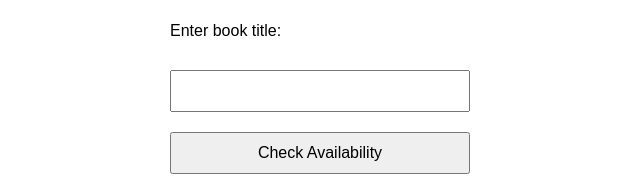
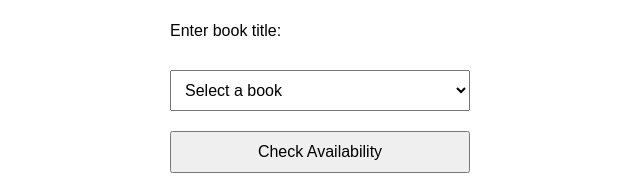
Before and after one commit to Swathysuriyababu12/Book-Availibility-Finder, a plain HTML site: page index.html in a window 1280 px wide. Shown: the part 125-301 px from the top of the page, without its empty margins (320-960 px from the left). Drawn offline with Linux system fonts and the light colour scheme.

Commit message:
drop down added

```diff
--- a/index.html
+++ b/index.html
@@ -7,7 +7,15 @@
     <h1>Book Availability Finder</h1>
     <form>
       <label for="book-title">Enter book title:</label>
-      <input type="text" id="book-title" name="book-title" />
+      <!-- <input type="text" id="book-title" name="book-title" /> -->
+      <select id="book-title">
+        <option value="">Select a book</option>
+        <option value="The Great Gatsby">The Great Gatsby</option>
+        <option value="Pride and Prejudice">Pride and Prejudice</option>
+        <option value="1984">1984</option>
+        <option value="To Kill a Mockingbird">To Kill a Mockingbird</option>
+        <option value="Harry potter">Harry potter</option>
+      </select>
       <button type="submit">Check Availability</button>
     </form>
     <div id="availability"></div>
--- a/style.css
+++ b/style.css
@@ -18,7 +18,8 @@ form {
 }
 
 label,
-input[type="text"],
+input,
+select,
 button[type="submit"] {
   width: 300px;
   padding: 10px;
```
